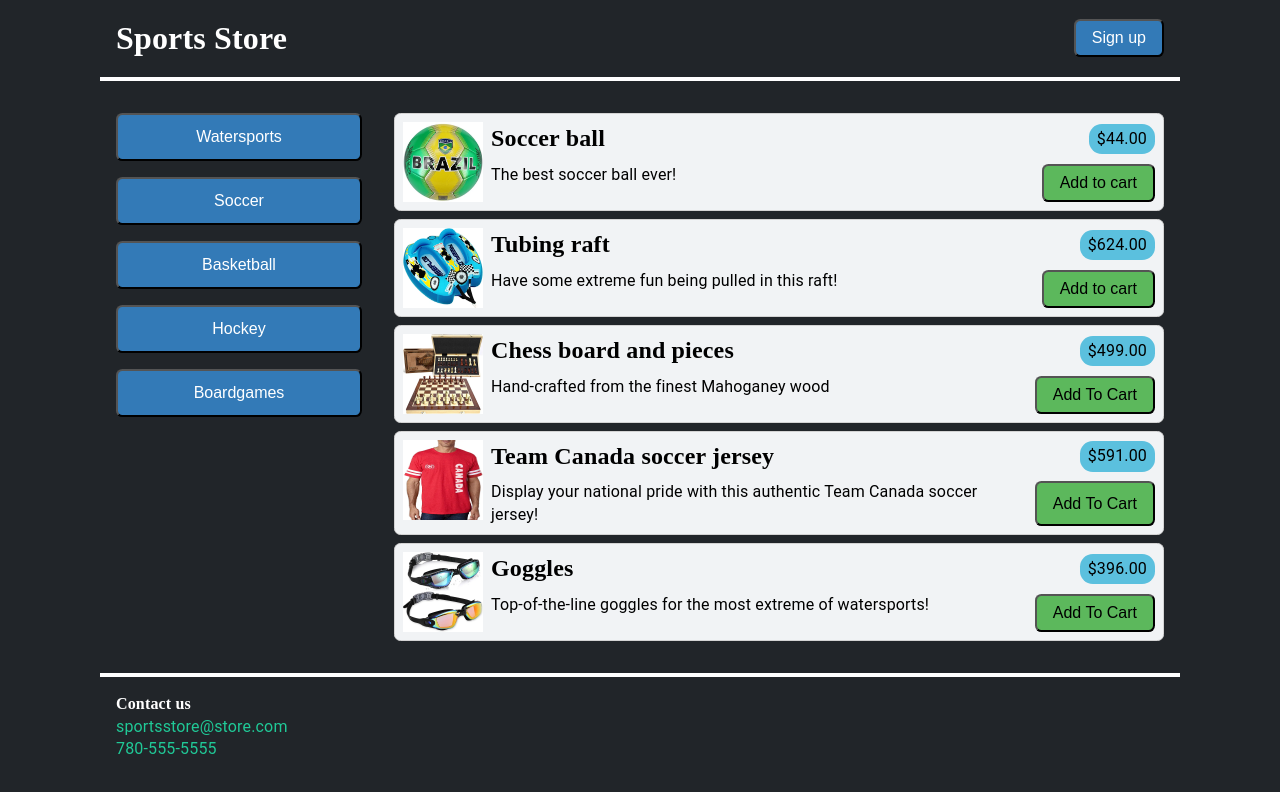
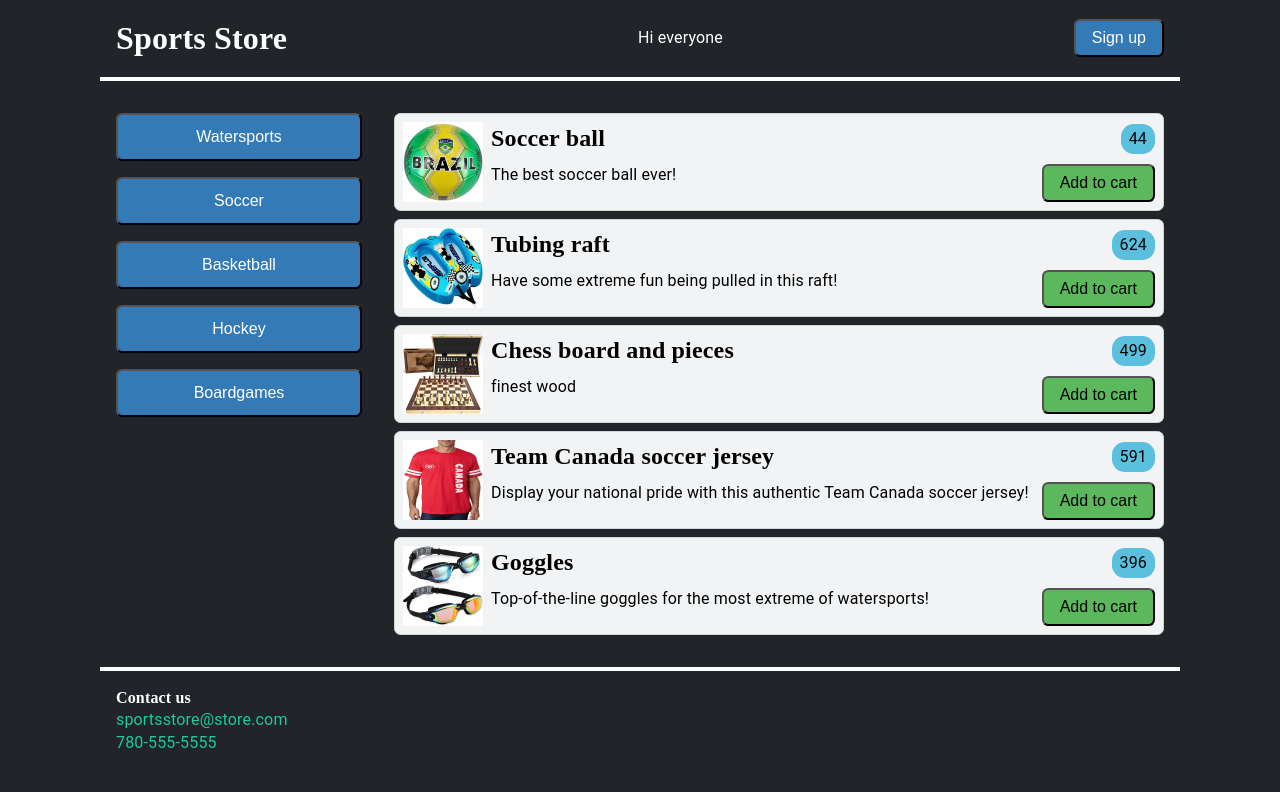
Before and after one commit to tupes/comit-react-2021, a React (Create React App) app in the folder applications/ecommerce-react/: page / in a window 1280 px wide. Shown: the top 792 px of the page. Built offline with nearby package versions, Linux system fonts and the light colour scheme.

Commit message:
Created Product component and products.json

```diff
--- a/applications/ecommerce-react/src/components/Header.js
+++ b/applications/ecommerce-react/src/components/Header.js
@@ -1,9 +1,12 @@
 import React from "react";
+
+import { welcome, messageTarget } from "../utils.js";
 
 export default function Header() {
   return (
     <header>
       <h1>Sports Store</h1>
+      <div>{`${welcome} ${messageTarget}`}</div>
       <button>
         <a href="signup.html">Sign up</a>
       </button>
--- /dev/null
+++ b/applications/ecommerce-react/src/components/Product.js
@@ -0,0 +1,13 @@
+import React from "react";
+
+export default function Product(props) {
+  return (
+    <li>
+      <img src={props.imageUrl} alt="" />
+      <h3>{props.name}</h3>
+      <div>{props.price}</div>
+      <p>{props.description}</p>
+      <button>Add to cart</button>
+    </li>
+  );
+}
--- a/applications/ecommerce-react/src/components/ProductsList.js
+++ b/applications/ecommerce-react/src/components/ProductsList.js
@@ -1,48 +1,36 @@
 import React from "react";
 
+import Product from "./Product.js";
+
+import products from "../data/products.json";
+
 export default function ProductsList() {
+  const productComponents = [];
+
+  products.forEach((product) => {
+    const productComponent = (
+      <Product
+        imageUrl={product.imageUrl}
+        name={product.name}
+        price={product.price}
+        description={product.description}
+      />
+    );
+    productComponents.push(productComponent);
+  });
+
   return (
     <section class="items">
-      <ul>
-        <li>
-          <img src="imgs/ball.png" alt="" height="100" width="100" />
-          <h3>Soccer ball</h3>
-          <div>$44.00</div>
-          <p>The best soccer ball ever!</p>
-          <button>Add to cart</button>
-        </li>
-        <li>
-          <img src="imgs/tube.png" alt="" height="100" width="100" />
-          <h3>Tubing raft</h3>
-          <div>$624.00</div>
-          <p>Have some extreme fun being pulled in this raft!</p>
-          <button>Add to cart</button>
-        </li>
-        <li>
-          <img src="imgs/woodenSet.png" alt="" />
-          <h3>Chess board and pieces</h3>
-          <div>$499.00</div>
-          <p>Hand-crafted from the finest Mahoganey wood</p>
-          <button>Add To Cart</button>
-        </li>
-        <li>
-          <img src="imgs/shirtCanada.png" alt="" />
-          <h3>Team Canada soccer jersey</h3>
-          <div>$591.00</div>
-          <p>
-            Display your national pride with this authentic Team Canada soccer
-            jersey!
-          </p>
-          <button>Add To Cart</button>
-        </li>
-        <li>
-          <img src="imgs/sunglass.png" alt="" />
-          <h3>Goggles</h3>
-          <div>$396.00</div>
-          <p>Top-of-the-line goggles for the most extreme of watersports!</p>
-          <button>Add To Cart</button>
-        </li>
-      </ul>
+      <ul>{productComponents}</ul>
     </section>
   );
 }
+
+// Passed to Product component
+
+// props = {
+//   imageUrl: "imgs/ball.png",
+//   name: "Soccer ball",
+//   price: "44.00",
+//   description: "The best soccer ball ever!",
+// }
--- /dev/null
+++ b/applications/ecommerce-react/src/data/products.json
@@ -0,0 +1,42 @@
+[
+  {
+    "id": 1,
+    "name": "Soccer ball",
+    "price": 44,
+    "description": "The best soccer ball ever!",
+    "imageUrl": "imgs/ball.png",
+    "category": "soccer"
+  },
+  {
+    "id": 2,
+    "name": "Tubing raft",
+    "price": 624,
+    "description": "Have some extreme fun being pulled in this raft!",
+    "imageUrl": "imgs/tube.png",
+    "category": "watersports"
+  },
+  {
+    "id": 3,
+    "name": "Chess board and pieces",
+    "price": 499,
+    "description": "finest wood",
+    "imageUrl": "imgs/woodenSet.png",
+    "category": "boardgames"
+  },
+  {
+    "id": 4,
+    "name": "Team Canada soccer jersey",
+    "price": 591,
+    "description": "Display your national pride with this authentic Team Canada soccer jersey!",
+    "imageUrl": "imgs/shirtCanada.png",
+    "category": "soccer"
+  },
+  {
+    "id": 5,
+    "name": "Goggles",
+    "price": 396,
+    "description": "Top-of-the-line goggles for the most extreme of watersports!",
+    "imageUrl": "imgs/sunglass.png",
+    "category": "watersports"
+  }
+]
--- /dev/null
+++ b/applications/ecommerce-react/src/utils.js
@@ -0,0 +1,4 @@
+const welcome = "Hi";
+const messageTarget = "everyone";
+
+export { welcome, messageTarget };
```
